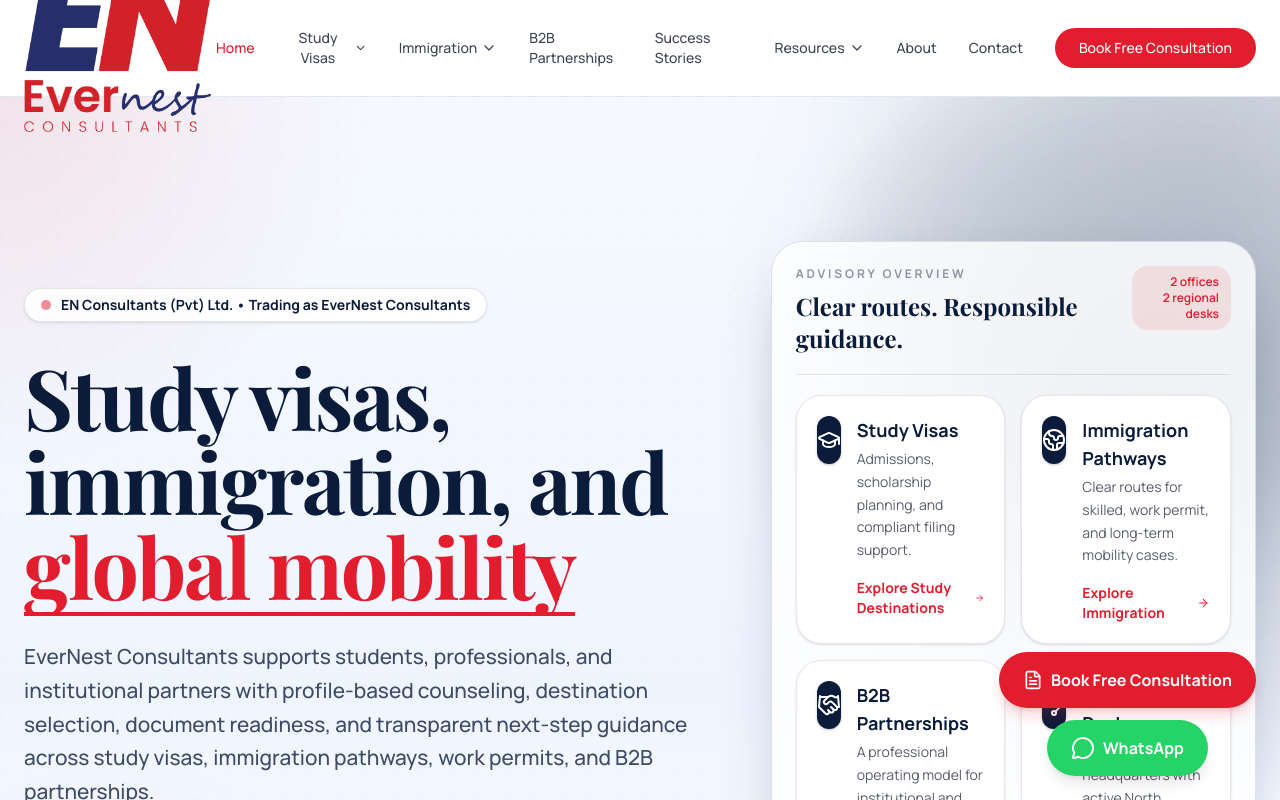
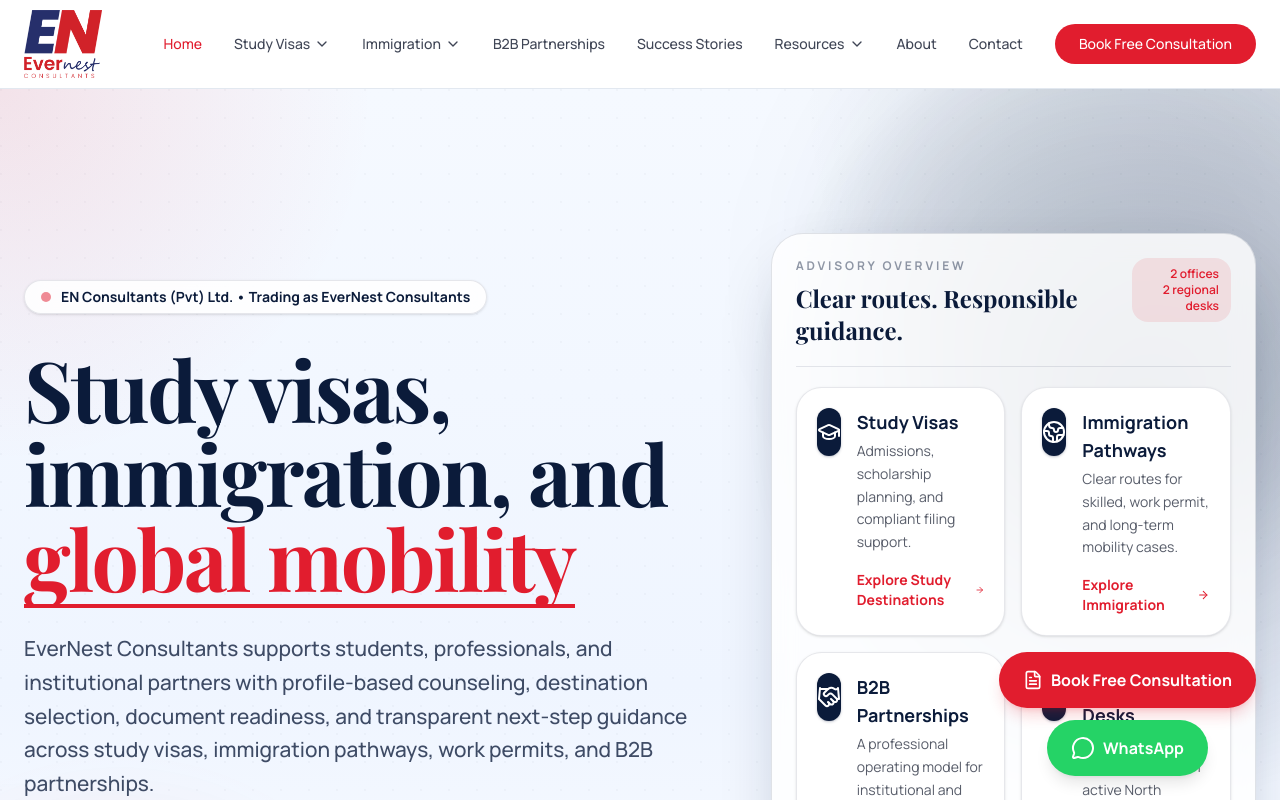
Before and after one commit to Nightmares4u/EverNest-Website-, a Next.js app in the folder evernest/: page / in a window 1280 px wide. Shown: the top 800 px of the page. Built offline with nearby package versions, Linux system fonts and the light colour scheme; a web font is replaced by a local one.

Commit message:
design qa: correct header logo aspect box

```diff
--- a/evernest/src/components/shared/Header.tsx
+++ b/evernest/src/components/shared/Header.tsx
@@ -92,16 +92,15 @@
   return (
     <header className="sticky top-0 z-40 w-full border-b border-border-subtle bg-white/95 backdrop-blur supports-[backdrop-filter]:bg-white/60">
       <div className="container mx-auto px-4 md:px-6">
-        <div className="flex h-22 items-center justify-between md:h-24">
-          <Link href="/" className="flex shrink-0 items-center overflow-visible py-2">
-            <div className="relative flex h-14 w-[150px] items-center overflow-visible md:h-16 md:w-[176px] lg:w-[192px]">
+        <div className="flex h-20 items-center justify-between md:h-[5.5rem]">
+          <Link href="/" className="flex shrink-0 items-center py-2">
+            <div className="relative h-[3.75rem] w-[4.35rem] md:h-[4.25rem] md:w-[4.9rem]">
               <Image
                 src="/brand/evernest-logo.png"
                 alt="EverNest Consultants"
-                width={617}
-                height={537}
-                className="h-full w-full object-contain object-left"
-                sizes="(max-width: 768px) 150px, (max-width: 1024px) 176px, 192px"
+                fill
+                className="object-contain object-left"
+                sizes="(max-width: 768px) 70px, 80px"
                 priority
               />
             </div>
```
